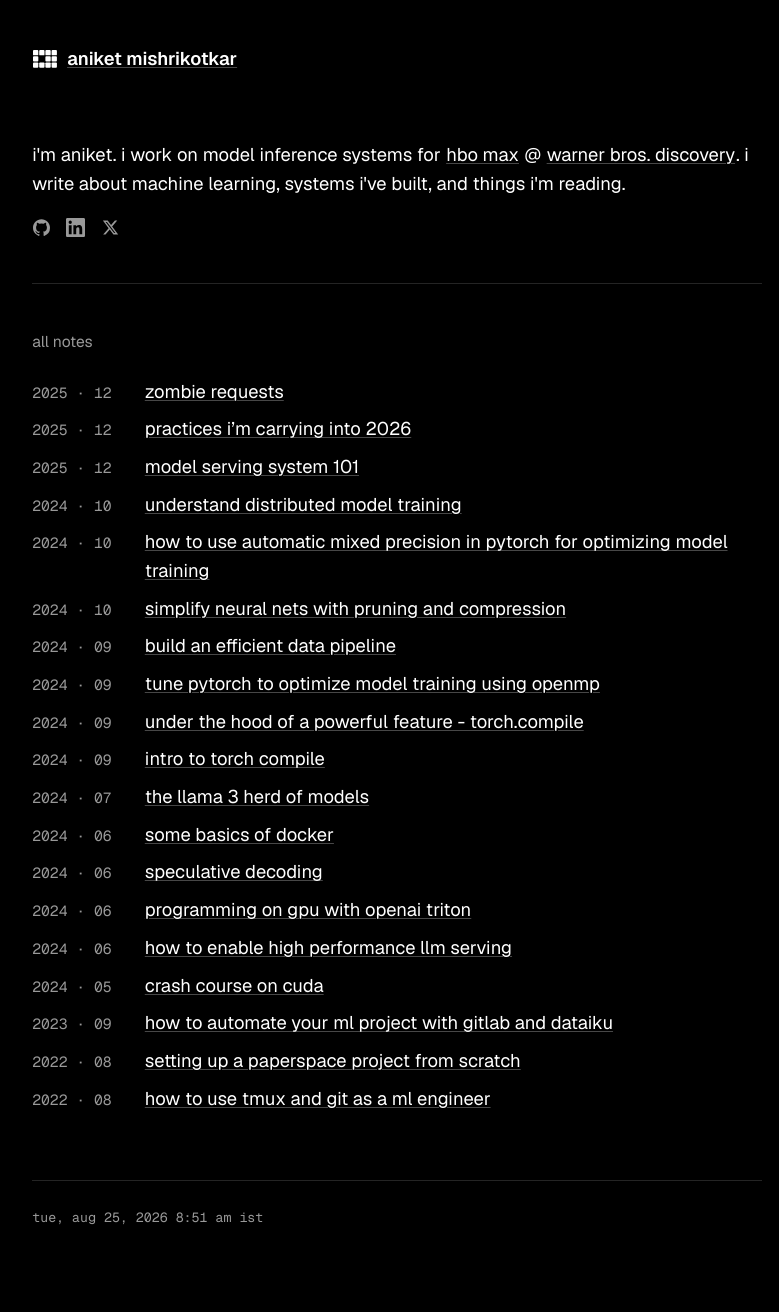
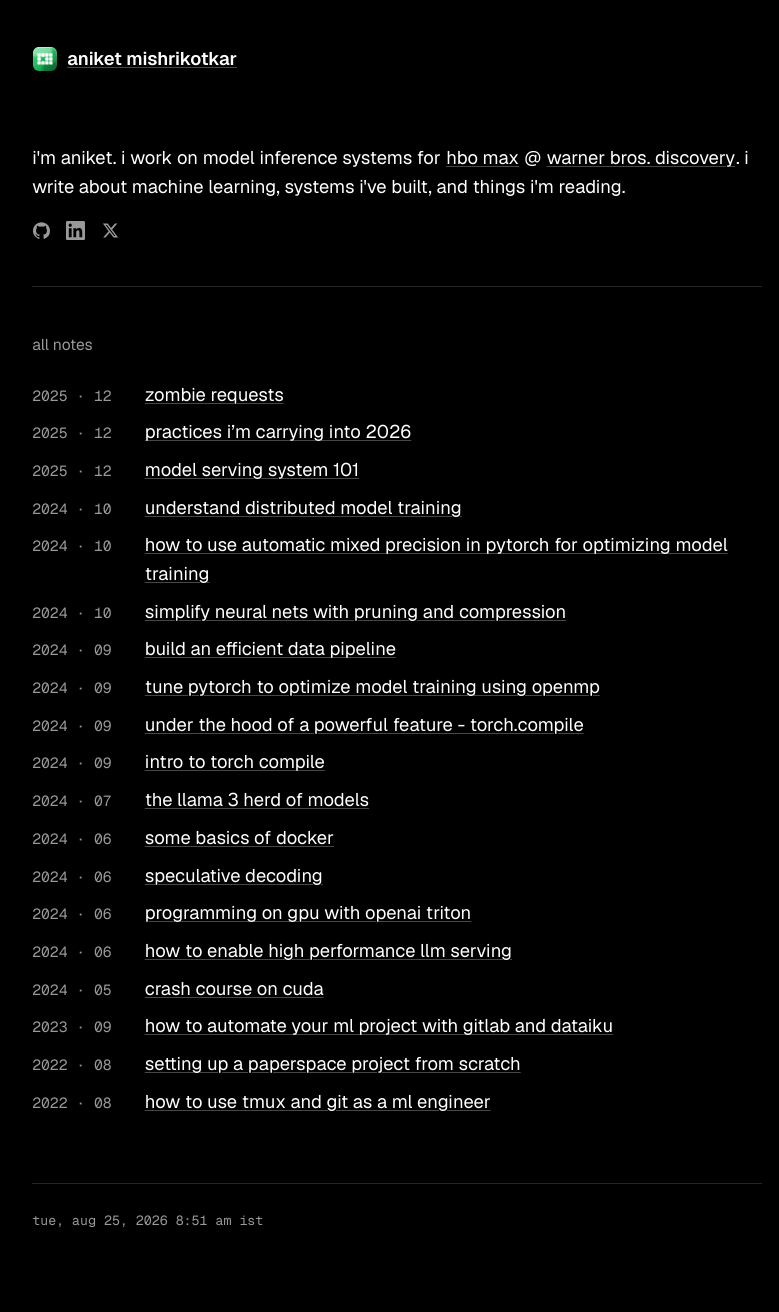
Before and after one commit to aniketmi00/aniketmi00.github.io, a Jekyll site: the page built from _pages/index.md, in a window 1280 px wide. Shown: the whole page, without its empty margins (243-1022 px from the left). Built offline with Jekyll 4.4.1, drawn with Linux system fonts in a browser that asks for light colours.

Commit message:
Restyle logo as a green iOS-glass badge
Replaces the flat monochrome block mark with a glossy green glass
badge (gradient fill, soft top sheen, rim-light border) in the
Apple-style translucent icon vein, keeping the same notched
block-grid glyph on top. Applied to both the favicon and the inline
nav mark.

Co-Authored-By: Claude Sonnet 5 <noreply@anthropic.com>
Claude-Session: https://claude.ai/code/session_01Bp9TFpQHaato4UXSuYxMbL

```diff
--- a/_includes/logo-mark.html
+++ b/_includes/logo-mark.html
@@ -1,15 +1,43 @@
-<svg class="logo-mark" viewBox="0 0 27 20" fill="currentColor" aria-hidden="true">
-  <rect x="0" y="0" width="6" height="6" rx="1"/>
-  <rect x="7" y="0" width="6" height="6" rx="1"/>
-  <rect x="14" y="0" width="6" height="6" rx="1"/>
-  <rect x="21" y="0" width="6" height="6" rx="1"/>
+<svg class="logo-mark" viewBox="0 0 32 32" aria-hidden="true">
+  <defs>
+    <linearGradient id="logoGlassBg" x1="0" y1="0" x2="1" y2="1">
+      <stop offset="0" stop-color="#3BE07C"/>
+      <stop offset="0.55" stop-color="#1FB157"/>
+      <stop offset="1" stop-color="#0C7A3C"/>
+    </linearGradient>
+    <linearGradient id="logoRim" x1="0" y1="0" x2="0" y2="1">
+      <stop offset="0" stop-color="#ffffff" stop-opacity="0.55"/>
+      <stop offset="0.4" stop-color="#ffffff" stop-opacity="0.08"/>
+      <stop offset="1" stop-color="#ffffff" stop-opacity="0"/>
+    </linearGradient>
+    <filter id="logoSoften" x="-50%" y="-50%" width="200%" height="200%">
+      <feGaussianBlur stdDeviation="1.7"/>
+    </filter>
+    <clipPath id="logoBadgeClip">
+      <rect width="32" height="32" rx="8"/>
+    </clipPath>
+  </defs>
 
-  <rect x="0" y="7" width="6" height="6" rx="1"/>
-  <rect x="14" y="7" width="6" height="6" rx="1"/>
-  <rect x="21" y="7" width="6" height="6" rx="1"/>
+  <rect width="32" height="32" rx="8" fill="url(#logoGlassBg)"/>
 
-  <rect x="0" y="14" width="6" height="6" rx="1"/>
-  <rect x="7" y="14" width="6" height="6" rx="1"/>
-  <rect x="14" y="14" width="6" height="6" rx="1"/>
-  <rect x="21" y="14" width="6" height="6" rx="1"/>
+  <g clip-path="url(#logoBadgeClip)">
+    <ellipse cx="10" cy="4" rx="16" ry="9" fill="#ffffff" opacity="0.4" filter="url(#logoSoften)"/>
+    <ellipse cx="26" cy="29" rx="14" ry="9" fill="#04431F" opacity="0.35" filter="url(#logoSoften)"/>
+  </g>
+
+  <rect x="0.6" y="0.6" width="30.8" height="30.8" rx="7.4" fill="none" stroke="url(#logoRim)" stroke-width="1.1"/>
+
+  <g fill="#ffffff">
+    <rect x="5.9" y="8.5" width="4.5" height="4.5" rx="0.8"/>
+    <rect x="11.15" y="8.5" width="4.5" height="4.5" rx="0.8"/>
+    <rect x="16.4" y="8.5" width="4.5" height="4.5" rx="0.8"/>
+    <rect x="21.65" y="8.5" width="4.5" height="4.5" rx="0.8"/>
+    <rect x="5.9" y="13.75" width="4.5" height="4.5" rx="0.8"/>
+    <rect x="16.4" y="13.75" width="4.5" height="4.5" rx="0.8"/>
+    <rect x="21.65" y="13.75" width="4.5" height="4.5" rx="0.8"/>
+    <rect x="5.9" y="19" width="4.5" height="4.5" rx="0.8"/>
+    <rect x="11.15" y="19" width="4.5" height="4.5" rx="0.8"/>
+    <rect x="16.4" y="19" width="4.5" height="4.5" rx="0.8"/>
+    <rect x="21.65" y="19" width="4.5" height="4.5" rx="0.8"/>
+  </g>
 </svg>
```
Also changed, not shown: assets/favicon.svg.
